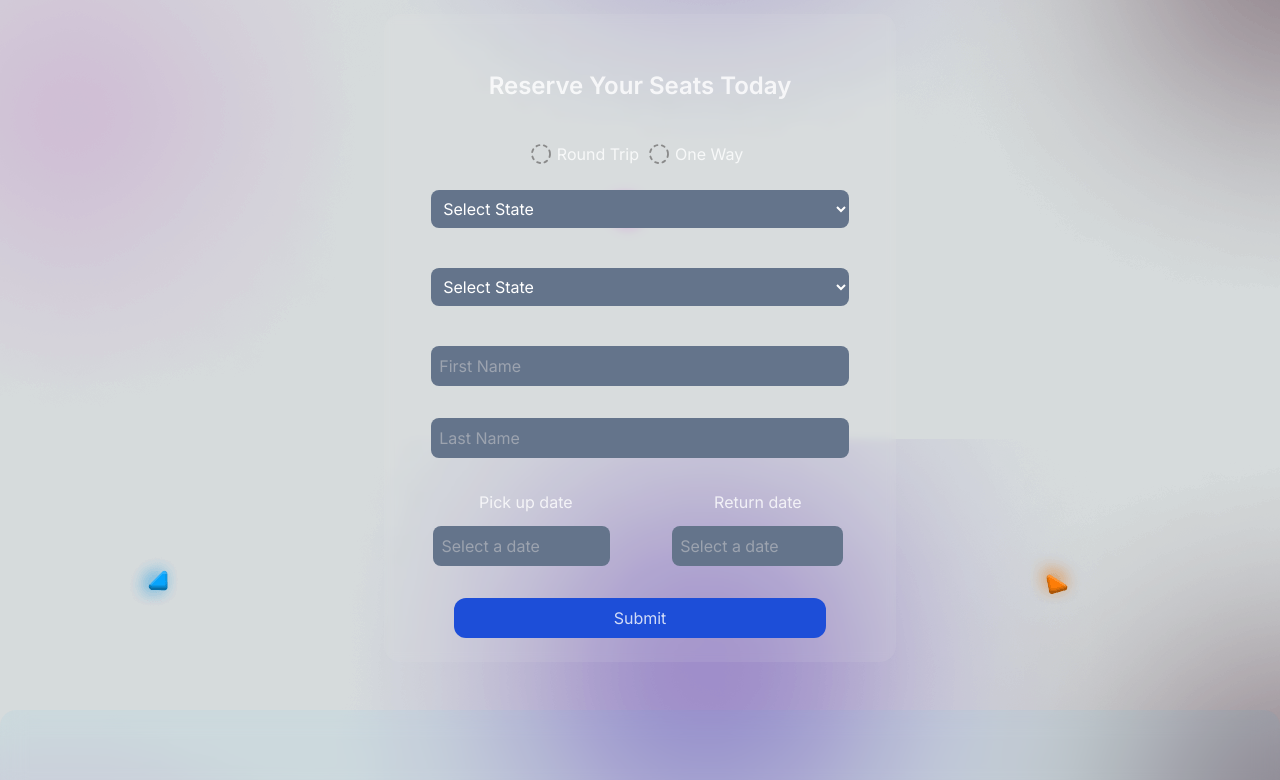
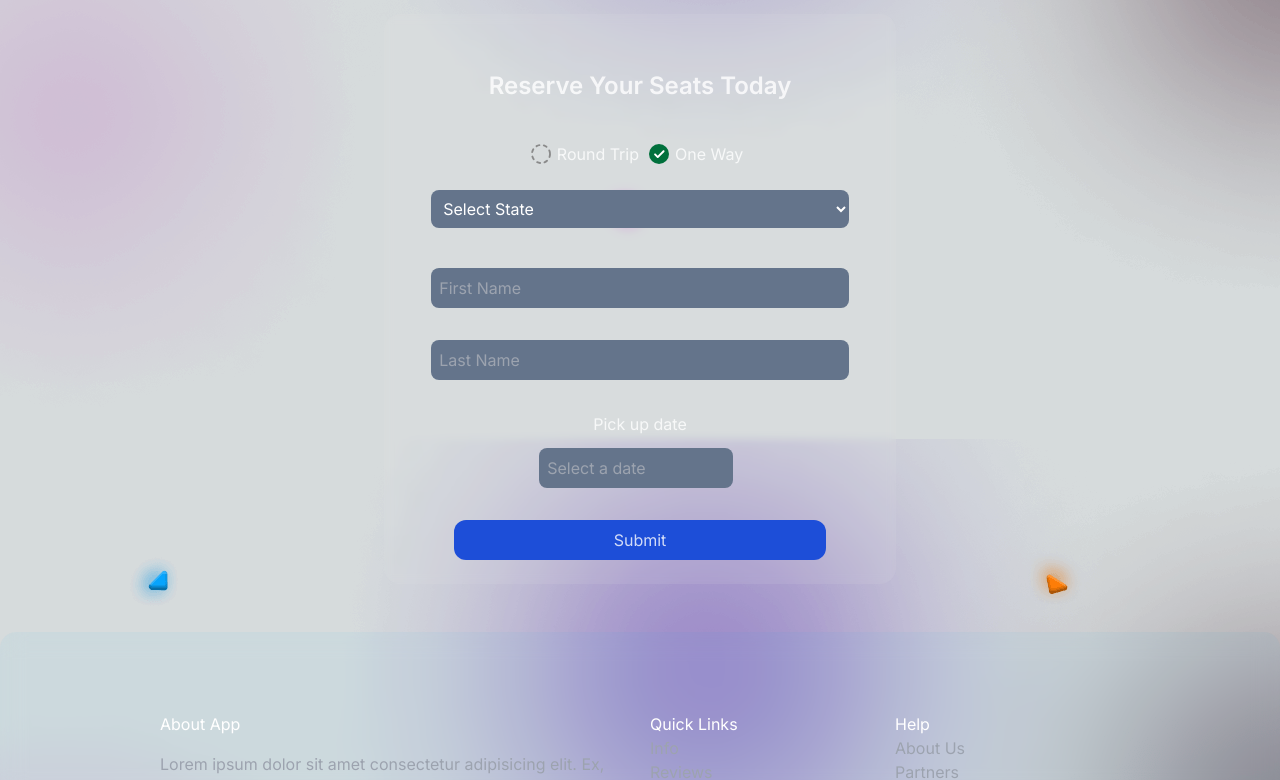
Before and after one commit to JoshdfG/Booking-app, a Next.js app: page /bus in a window 1280 px wide. Shown: the part 451-1231 px from the top of the page. Built offline with nearby package versions, Linux system fonts and the light colour scheme.

Commit message:
modified:   src/app/bus/page.tsx

```diff
--- a/src/app/bus/page.tsx
+++ b/src/app/bus/page.tsx
@@ -1,5 +1,5 @@
 "use client";
-import { useState } from "react";
+import { useEffect, useState } from "react";
 import DatePicker from "react-datepicker";
 import "react-datepicker/dist/react-datepicker.css";
 import Image from "next/image";
@@ -24,9 +24,10 @@ const Bus: React.FC = () => {
   };
 
   const [isChecked1, setIsChecked1] = useState(false);
-  const [isChecked2, setIsChecked2] = useState(false);
+  const [isChecked2, setIsChecked2] = useState(true);
   const [isLoading1, setIsLoading1] = useState(false);
   const [isLoading2, setIsLoading2] = useState(false);
+
 
   const handleCheckboxChange1 = () => {
     setIsChecked1((prevChecked) => !prevChecked);
@@ -37,17 +38,22 @@ const Bus: React.FC = () => {
         setIsLoading1(false);
       }, 200);
     }
+    setIsChecked2(false);
   };
-  const handleCheckboxChange2 = () => {
-    setIsChecked2((prevChecked) => !prevChecked);
+  const handleCheckboxChange2 = ()=> {
+   setIsChecked2((prevChecked) => !prevChecked);
     setIsLoading2(true);
-
     if (!isChecked2) {
       setTimeout(() => {
         setIsLoading2(false);
       }, 200);
     }
+    setIsChecked1(false);
   };
+  // useEffect(() => {
+  //   // Set isChecked2 to true on page load
+  //   setIsChecked2(true);
+  // }, []);
   const [selectedDate, setSelectedDate] = useState<Date | null>(null);
 
   const handleDateChange = (
@@ -133,15 +139,30 @@ const Bus: React.FC = () => {
                   <span className="mr-2">One Way</span>
                 </div>
               </div>
+
               <div>
+                {isChecked1 ?(
+                <>
                 <label htmlFor="destinationState1" className="">
                 <StatePicker
-                 onChange={handleStateChange1} value={destinationState1} />
+                  onChange={handleStateChange1} value={destinationState1} />
                 </label>
-                <label htmlFor="destinationState" >
-                <StatePicker
-                 onChange={handleStateChange} value={destinationState} />
+                <label htmlFor="destinationState">
+                  <StatePicker
+                    onChange={handleStateChange} value={destinationState} />
                 </label>
+                </>):(
+                  <label htmlFor="destinationState">
+                  <StatePicker
+                    onChange={handleStateChange} value={destinationState} />
+                </label>
+                )}
+
+                {/* {isChecked2 &&(<label htmlFor="destinationState">
+                  <StatePicker
+                    onChange={handleStateChange} value={destinationState} />
+                </label>)} */}
+
                 <div className="">
                   <label htmlFor="" className="">
                     <input
@@ -161,8 +182,10 @@ const Bus: React.FC = () => {
                     />
                   </label>
                 </div>
+
                 <div className=" md:flex mx-auto align-middle justify-center">
-                  <label htmlFor="">
+                {isChecked1? (     <>
+                <label htmlFor="">
                     <div className="mb-3">
                       <p>Pick up date</p>
                     </div>
@@ -183,7 +206,18 @@ const Bus: React.FC = () => {
                       placeholderText="Select a date"
                       className=".react-datepicker__month-container textarea p-2 rounded-lg w-[75%] bg-slate-500 mb-8 outline-none text-white"
                     />
-                  </label>
+                  </label></>   ):(  <label htmlFor="">
+                    <div className="mb-3">
+                      <p>Pick up date</p>
+                    </div>
+                    <DatePicker
+                      selected={selectedDate}
+                      onChange={handleDateChange}
+                      placeholderText="Select a date"
+                      className=".react-datepicker__month-container textarea  p-2 mr-2 w-[75%] rounded-lg bg-slate-500 mb-8 outline-none text-white"
+                    />
+                  </label>)}
+
                 </div>
               </div>
             </form>
```
